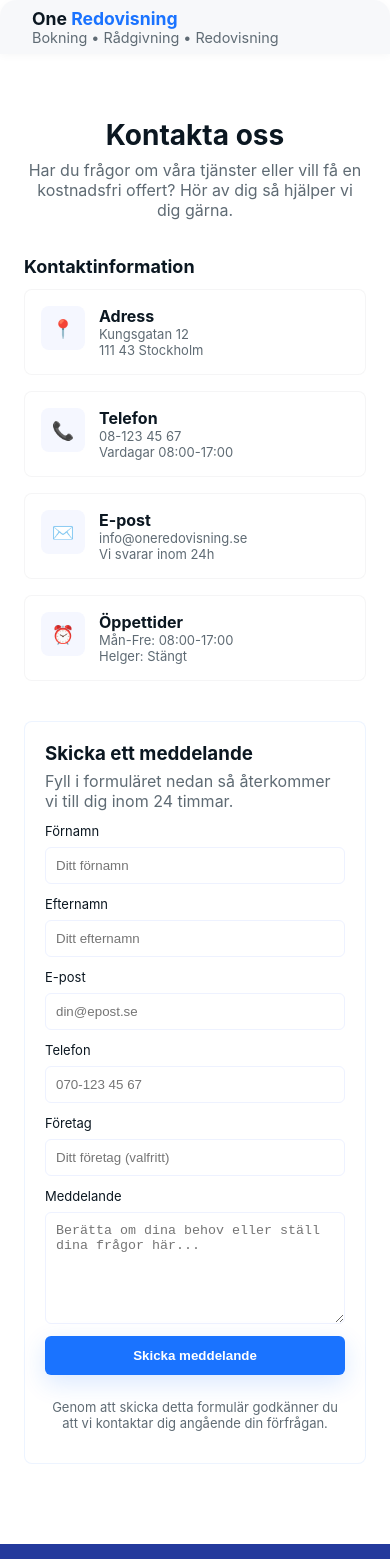
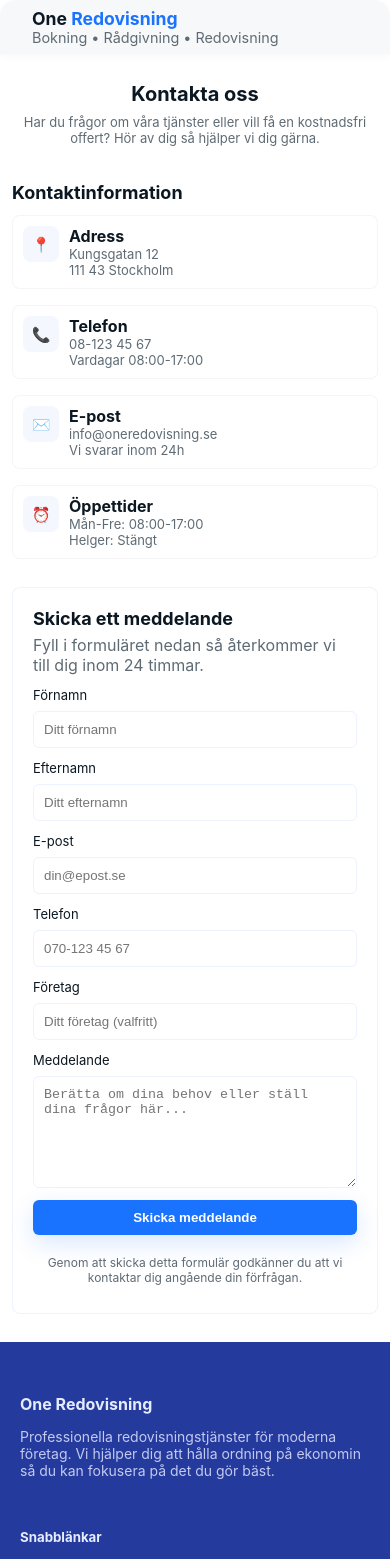
Before and after one commit to draginojd/one-redovisning, a React (Create React App) app in the folder client/: page /kontakt in a window 390 px wide. Shown: the top 1559 px of the page. Built offline with nearby package versions, Linux system fonts and the light colour scheme.

Commit message:
fixed media querie issues for kontakta oss page

```diff
--- a/client/src/pages/Kontakt.css
+++ b/client/src/pages/Kontakt.css
@@ -44,4 +44,30 @@
 @media (max-width:900px){
   .kontakt-container{grid-template-columns:1fr}
   .grid-form{grid-template-columns:1fr}
+  .kontakt-section{padding:0 0 0 0}
+  .kontakt-header h1{font-size:22px}
+  .kontakt-header .kontakt-sub{font-size:14px}
+  .info-card{padding:12px}
+  .info-icon{width:40px;height:40px;font-size:16px}
+  .form-card{padding:16px}
+  .form-card h3{font-size:18px}
 }
+
+@media (max-width:1100px){
+  /* tablet adjustments: narrower left column and tighter gaps */
+  .kontakt-container{grid-template-columns:260px 1fr;gap:28px}
+  .info-card{padding:14px}
+}
+
+@media (max-width:600px){
+  .kontakt-section{padding:28px 12px}
+  .kontakt-header h1{font-size:20px}
+  .kontakt-header .kontakt-sub{font-size:13px}
+  .kontakt-container{grid-template-columns:1fr}
+  .info-card{gap:10px;padding:10px}
+  .info-icon{width:36px;height:36px;font-size:15px}
+  .grid-form{grid-template-columns:1fr}
+  .grid-form label{font-size:13px}
+  .btn-submit{padding:10px}
+  .consent{font-size:12px;padding:8px 4px}
+}
```
